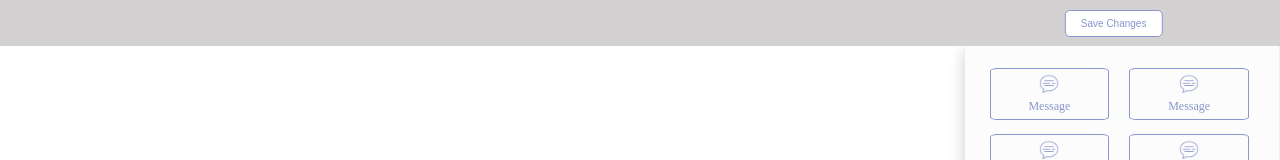
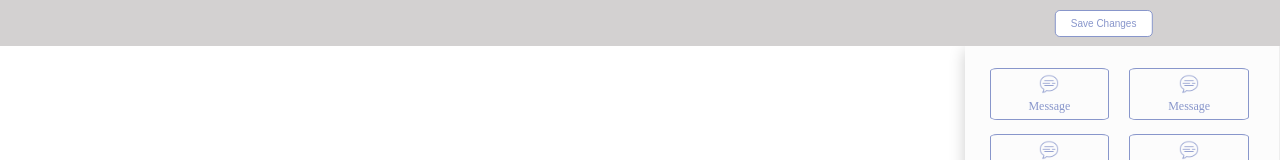
Before and after one commit to shrenisahu/Message-Flow, a React (Create React App) app: page / in a window 1280 px wide. Shown: the top 160 px of the page. Built offline with nearby package versions, Linux system fonts and the light colour scheme.

Commit message:
optimzed App.css  file

```diff
--- a/src/App.css
+++ b/src/App.css
@@ -10,6 +10,7 @@
 }
 
 .header-button {
+  margin-right: 10px;
   position: absolute;
   right: 13%;
   transform: translateX(50%);
```
